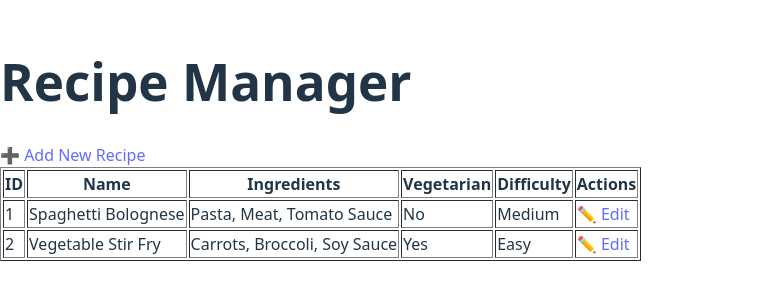
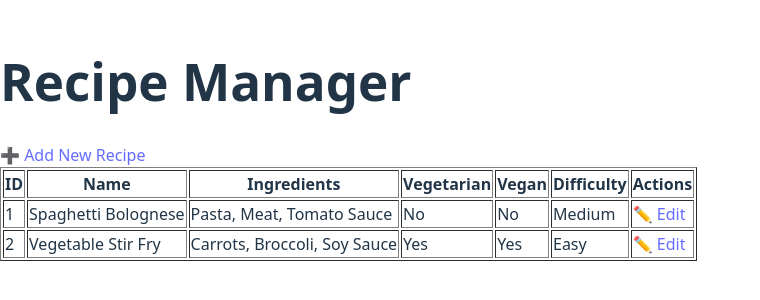
Before and after one commit to rsurana-atri/React_Tutorial, a React (Vite) app in the folder vite-project/: page / in a window 1280 px wide. Shown: the part 260-560 px from the top of the page, without its empty margins (0-760 px from the left). Built offline with nearby package versions, Linux system fonts and the light colour scheme.

Commit message:
feat(data routing): Implement react hook form
Implement react hook form for edit/add and add Vegan? to the list of features

[ICTRAINING-1874]

```diff
--- a/vite-project/src/components/RecipeList.tsx
+++ b/vite-project/src/components/RecipeList.tsx
@@ -7,6 +7,7 @@ interface Recipe {
   name: string;
   ingredients: string[];
   vegetarian: boolean;
+  vegan: boolean;
   difficulty: "Easy" | "Medium" | "Hard";
 }
 
@@ -27,6 +28,11 @@ const RecipeList = ({ recipes }: RecipeListProps): React.ReactElement => {
       {
         Header: "Vegetarian",
         accessor: "vegetarian",
+        Cell: ({ value }: { value: boolean }) => (value ? "Yes" : "No"),
+      },
+      {
+        Header: "Vegan",
+        accessor: "vegan",
         Cell: ({ value }: { value: boolean }) => (value ? "Yes" : "No"),
       },
       { Header: "Difficulty", accessor: "difficulty" },
--- a/vite-project/src/context/RecipeProvider.ts
+++ b/vite-project/src/context/RecipeProvider.ts
@@ -1,5 +1,6 @@
 import React, { createContext, useState, ReactNode } from "react";
 import sampleData from "../utils/sampleData";
+// create basic sample pages with the following recipe context
 
 type DifficultyLevel = "Easy" | "Medium" | "Hard";
 
@@ -8,6 +9,7 @@ interface Recipe {
   name: string;
   ingredients: string[];
   vegetarian: boolean;
+  vegan: boolean;
   difficulty: DifficultyLevel;
 }
 
@@ -25,7 +27,7 @@ interface RecipeProviderProps {
 }
 
 const RecipeProvider = ({ children }: RecipeProviderProps): React.ReactElement => {
-  const [recipes, setRecipes] = useState<Recipe[]>(sampleData);
+  const [recipes, setRecipes] = useState<Recipe[]>(sampleData); //react axios + json server
 
   const addRecipe = (newRecipe: Recipe) => {
     setRecipes((prev) => [...prev, { ...newRecipe, id: prev.length + 1 }]);
--- a/vite-project/src/utils/sampleData.ts
+++ b/vite-project/src/utils/sampleData.ts
@@ -5,6 +5,7 @@ interface Recipe {
   name: string;
   ingredients: string[];
   vegetarian: boolean;
+  vegan: boolean;
   difficulty: DifficultyLevel;
 }
 
@@ -14,6 +15,7 @@ const sampleData: Recipe[] = [
     name: "Spaghetti Bolognese",
     ingredients: ["Pasta", "Meat", "Tomato Sauce"],
     vegetarian: false,
+    vegan: false,
     difficulty: "Medium",
   },
   {
@@ -21,6 +23,7 @@ const sampleData: Recipe[] = [
     name: "Vegetable Stir Fry",
     ingredients: ["Carrots", "Broccoli", "Soy Sauce"],
     vegetarian: true,
+    vegan: true,
     difficulty: "Easy",
   },
 ];
```
